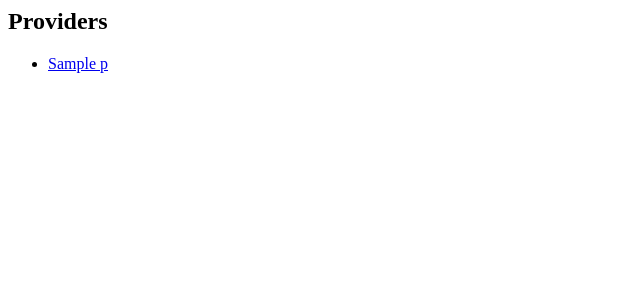
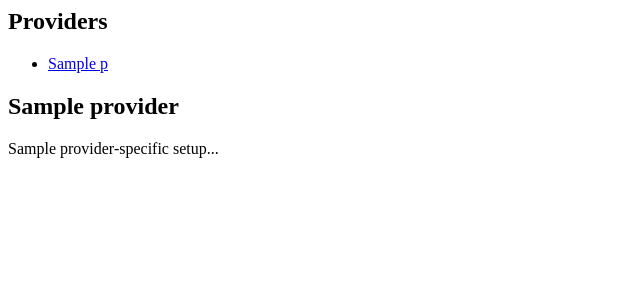
Before and after one commit to pretenders/ployst, a Django app: template ployst/ui/static/templates/providers.html in a window 1280 px wide. Shown: the top 300 px of the page, without its empty margins (0-640 px from the left). Run offline with Django 3.2, Linux system fonts and the light colour scheme; the template is opened without the code that fills it: most values are stand-ins (such as "Sample title", 1, 10 or a date in 2020); parts of the project's set-up code (start-up, migrations or seed data) failed here and were passed over.

Commit message:
Routing and controller work for providers

```diff
--- a/ployst/ui/static/js/ployst.ui.admin-ng.js
+++ b/ployst/ui/static/js/ployst.ui.admin-ng.js
@@ -43,7 +43,7 @@
             ng.controllers.profile
         ])
         .controller('providers', [
-            '$scope', 'Provider',
+            '$location', '$routeParams', '$scope', 'Provider',
             ng.controllers.providers
         ])
         .controller('teams', [
--- a/ployst/ui/static/templates/providers.html
+++ b/ployst/ui/static/templates/providers.html
@@ -3,10 +3,19 @@
         <h1>Providers</h1>
     </header>
     <ul>
-        <li ng-repeat="p in providers">
+        <li ng-repeat="p in providers" ng-class="{active: p===provider}">
             <a href="#/providers/{{ p.slug }}">
-                <i class="fa fa-fw fa-cogs"></i> {{ p.name }}
+                <i class="fa fa-fw fa-{{ provider.slug }}"></i> {{ p.name }}
             </a>
         </li>
     </ul>
 </aside>
+
+<div class="sidebar-rest sidebar-rest-padded">
+    <div class="container-fluid">
+        <h2><i class="fa fa-{{ provider.slug }}"></i> {{ provider.name }}</h2>
+        <div class="row-fluid">
+            <p>{{ provider.name }}-specific setup...</p>
+        </div>
+    </div>
+</div>
```
Also changed, not shown: ployst/ui/static/js/ployst.ui.admin.js (+18 -3 lines).
